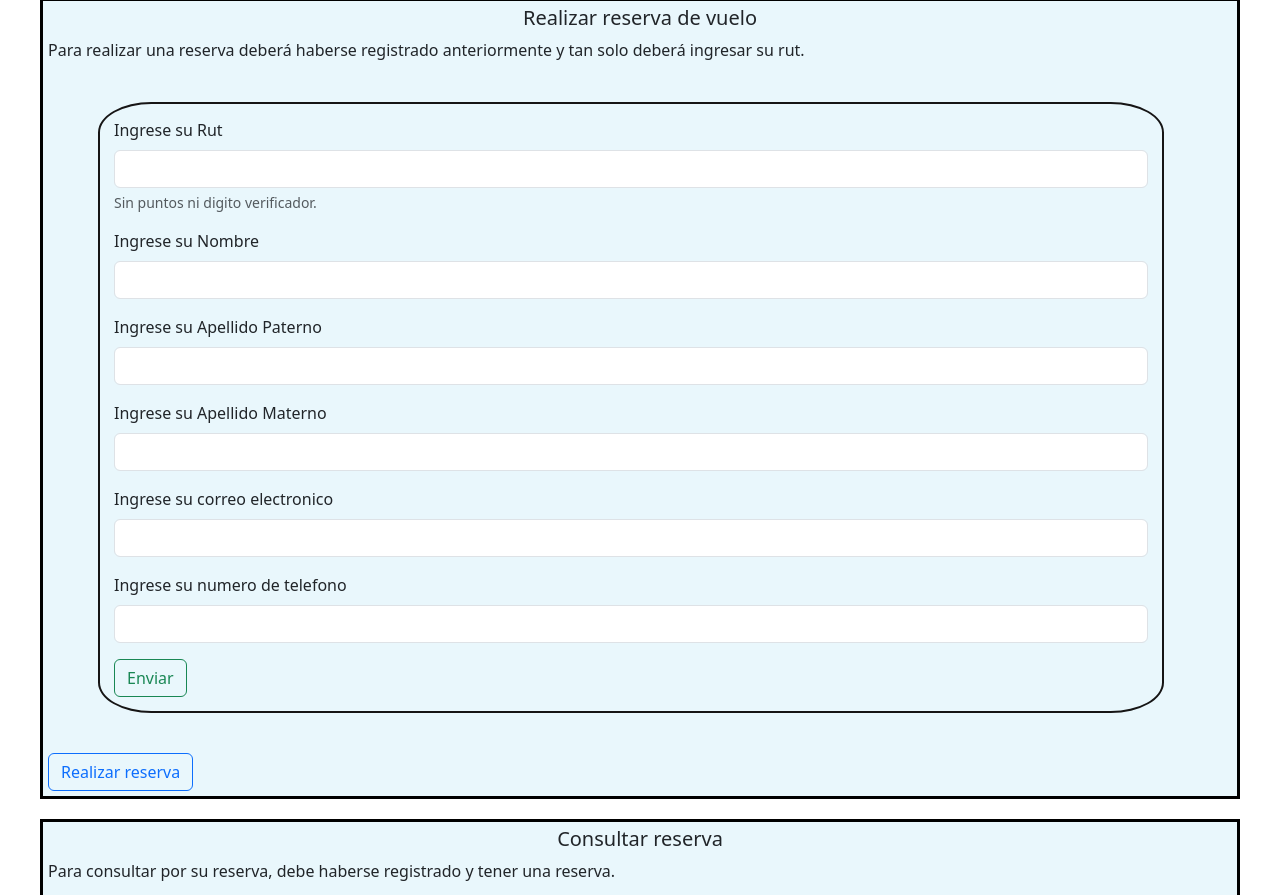
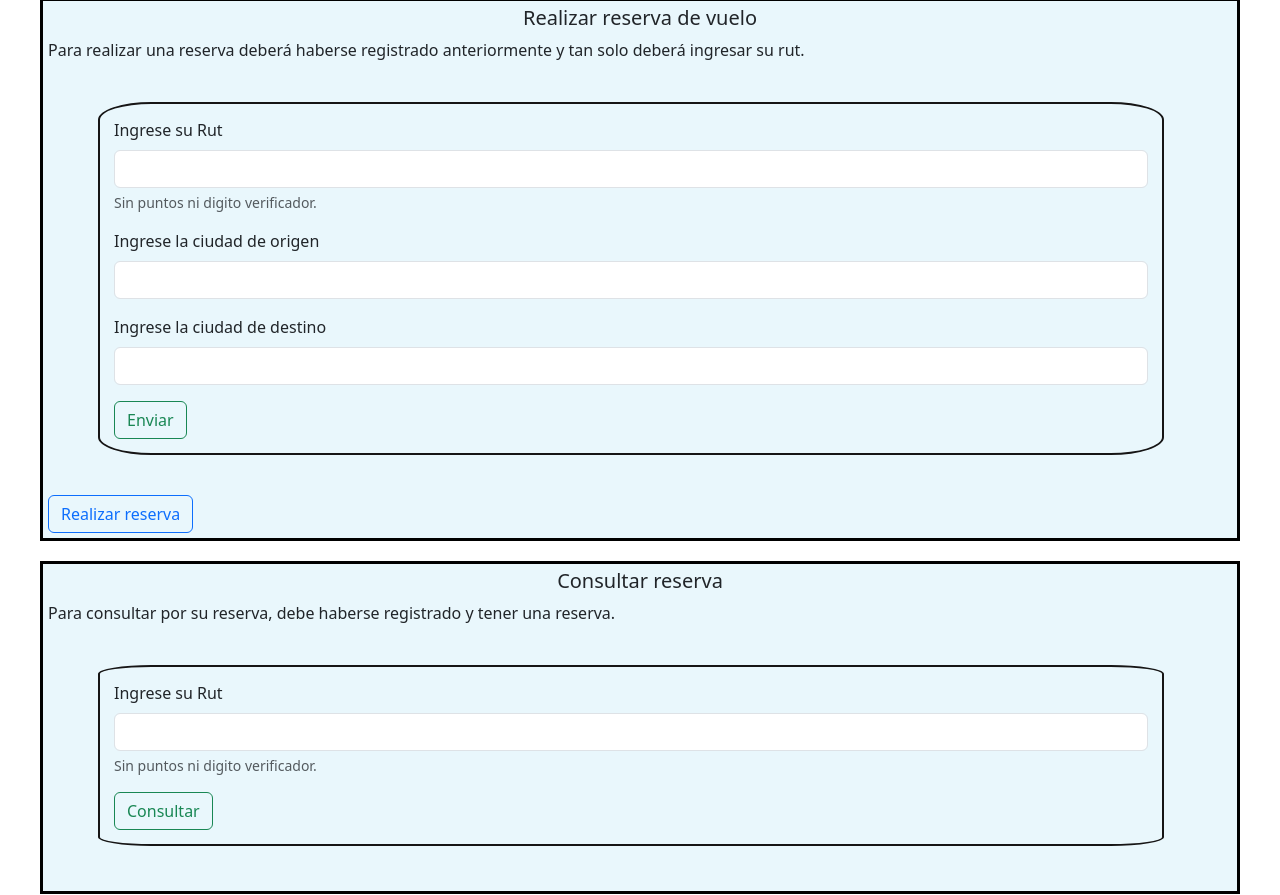
Before and after one commit to AndresGomez03/AgenciaDeViajes, a website with bundled scripts: page index.html in a window 1280 px wide. Shown: the part 905-1800 px from the top of the page. Built offline with nearby package versions, Linux system fonts and the light colour scheme.

Commit message:
intentando hacer funciones

```diff
--- a/index.html
+++ b/index.html
@@ -17,109 +17,101 @@
         <H3>¿Qué acción desea realizar?</H3>
         <div class="opciones">
             <div class="opcion">
+              <!-- REGISTRAR AL CLIENTE ------------------------------------------------------------------------------ -->
                 <h5>Registrar cliente</h5>
                 <p>Registrarse le permitirá realizar una reserva.</p>
                 <form class="formulario">
                     <div class="mb-3">
                       <label class="form-label">Ingrese su Rut</label>
-                      <input type="number" class="form-control">
+                      <input type="number" class="form-control" id="rut_ingresar">
                       <div class="form-text">Sin puntos ni digito verificador.</div>
                     </div>
                     <div class="mb-3">
                         <label class="form-label">Ingrese su Nombre</label>
-                        <input type="text" class="form-control">
+                        <input type="text" class="form-control" id="nom_ingresar">
                       </div>
                       <div class="mb-3">
                         <label class="form-label">Ingrese su Apellido Paterno</label>
-                        <input type="text" class="form-control">
+                        <input type="text" class="form-control" id="app_ingresar">
                       </div>
                       <div class="mb-3">
                         <label class="form-label">Ingrese su Apellido Materno</label>
-                        <input type="text" class="form-control">
+                        <input type="text" class="form-control" id="apm_ingresar">
                       </div>
                       <div class="mb-3">
                         <label class="form-label">Ingrese su correo electronico</label>
-                        <input type="email" class="form-control">
+                        <input type="email" class="form-control" id="correo_ingresar">
                       </div>
                     <div class="mb-3">
                       <label class="form-label">Ingrese su numero de telefono</label>
-                      <input type="number" class="form-control">
+                      <input type="number" class="form-control" id="telefono_ingresar">
                     </div>
-                    <button type="submit" class="btn btn-outline-success">Enviar</button>
+                    <button type="submit" class="btn btn-outline-success" id="btn_reg_cli">Registrar</button>
                 </form>
             </div>
             <div class="opcion">
+              <!-- REALIZAR RESERVA DE VUELO ------------------------------------------------------------------------------ -->
                 <h5>Realizar reserva de vuelo</h5>
                 <p>Para realizar una reserva deberá haberse registrado anteriormente y tan solo deberá ingresar su rut.</p>
                 <form class="formulario">
                     <div class="mb-3">
                       <label class="form-label">Ingrese su Rut</label>
-                      <input type="number" class="form-control">
+                      <input type="number" class="form-control" id="rut_reserva">
                       <div class="form-text">Sin puntos ni digito verificador.</div>
                     </div>
                     <div class="mb-3">
-                        <label class="form-label">Ingrese su Nombre</label>
-                        <input type="text" class="form-control">
+                        <label class="form-label">Ingrese la ciudad de origen</label>
+                        <input type="text" class="form-control" id="ciudad_origen_reserva">
                       </div>
                       <div class="mb-3">
-                        <label class="form-label">Ingrese su Apellido Paterno</label>
-                        <input type="text" class="form-control">
+                        <label class="form-label">Ingrese la ciudad de destino</label>
+                        <input type="text" class="form-control" id="ciudad_destino_reserva">
                       </div>
-                      <div class="mb-3">
-                        <label class="form-label">Ingrese su Apellido Materno</label>
-                        <input type="text" class="form-control">
-                      </div>
-                      <div class="mb-3">
-                        <label class="form-label">Ingrese su correo electronico</label>
-                        <input type="email" class="form-control">
-                      </div>
-                    <div class="mb-3">
-                      <label class="form-label">Ingrese su numero de telefono</label>
-                      <input type="number" class="form-control">
-                    </div>
                     <button type="submit" class="btn btn-outline-success">Enviar</button>
                 </form>
                 <button type="button" class="btn btn-outline-primary">Realizar reserva</button>
             </div>
             <div class="opcion">
+              <!-- CONSULTAR POR RESERVA ------------------------------------------------------------------------------ -->
                 <h5>Consultar reserva</h5>
                 <p>Para consultar por su reserva, debe haberse registrado y tener una reserva.</p>
                 <form class="formulario">
                     <div class="mb-3">
                       <label class="form-label">Ingrese su Rut</label>
-                      <input type="number" class="form-control">
+                      <input type="number" class="form-control" id="rut_consulta_reserva">
                       <div class="form-text">Sin puntos ni digito verificador.</div>
                     </div>
                     <button type="submit" class="btn btn-outline-success">Consultar</button>
                 </form>
             </div>
             <div class="opcion">
+              <!-- MODIFICAR DATOS DEL CLIENTE ------------------------------------------------------------------------------ -->
                 <h5>Modificar datos cliente</h5>
                 <p>Esto le permitirá actualizar su información.</p>
                 <form class="formulario">
                     <div class="mb-3">
                       <label class="form-label">Ingrese su Rut</label>
-                      <input type="number" class="form-control">
+                      <input type="number" class="form-control" id="rut_modificar_datos">
                       <div id="emailHelp" class="form-text">Sin puntos ni digito verificador.</div>
                     </div>
                     <button type="submit" class="btn btn-outline-success">Enviar</button>
                 </form>
-                <button type="button" class="btn btn-outline-primary">Modificar datos</button>
             </div>
             <div class="opcion">
+              <!-- CANCELAR RESERVA DE VUELO ------------------------------------------------------------------------------ -->
                 <h5>Cancelar reserva</h5>
                 <p>Si cancela su reserva, no la podrá recuperar.</p>
                 <form class="formulario">
                     <div class="mb-3">
                       <label class="form-label">Ingrese su Rut</label>
-                      <input type="number" class="form-control">
+                      <input type="number" class="form-control" id="rut_cancelar_reserva">
                       <div class="form-text">Sin puntos ni digito verificador.</div>
                     </div>
                     <div class="mb-3">
                         <label class="form-label">Ingrese el Id de su vuelo</label>
-                        <input type="number" class="form-control">
+                        <input type="number" class="form-control" id="id_vuelo_cancelar_reserva">
                       </div>
-                    <button type="submit" class="btn btn-outline-danger">Cancelar reserva</button>
+                    <button type="submit" class="btn btn-outline-danger" id="cancelar_reserva">Cancelar reserva</button>
                 </form>
             </div>
         </div>
--- a/index.js
+++ b/index.js
@@ -10,5 +10,5 @@ app.get('/cliente',async(req,res)=>{
     res.send(resultado);
 })
 
-app.listen(3000)
-console.log("Servidor esuchando en el puerto 3000")
+app.listen(3000);
+console.log("Servidor esuchando en el puerto 3000");
--- a/package.json
+++ b/package.json
@@ -5,7 +5,7 @@
   "main": "index.js",
   "type": "module",
   "scripts": {
-    "dev":"nodemon index.js"
+    "dev": "nodemon index.js"
   },
   "keywords": [],
   "author": "",
```
Also changed, not shown: db.js (line endings or trailing spaces).
